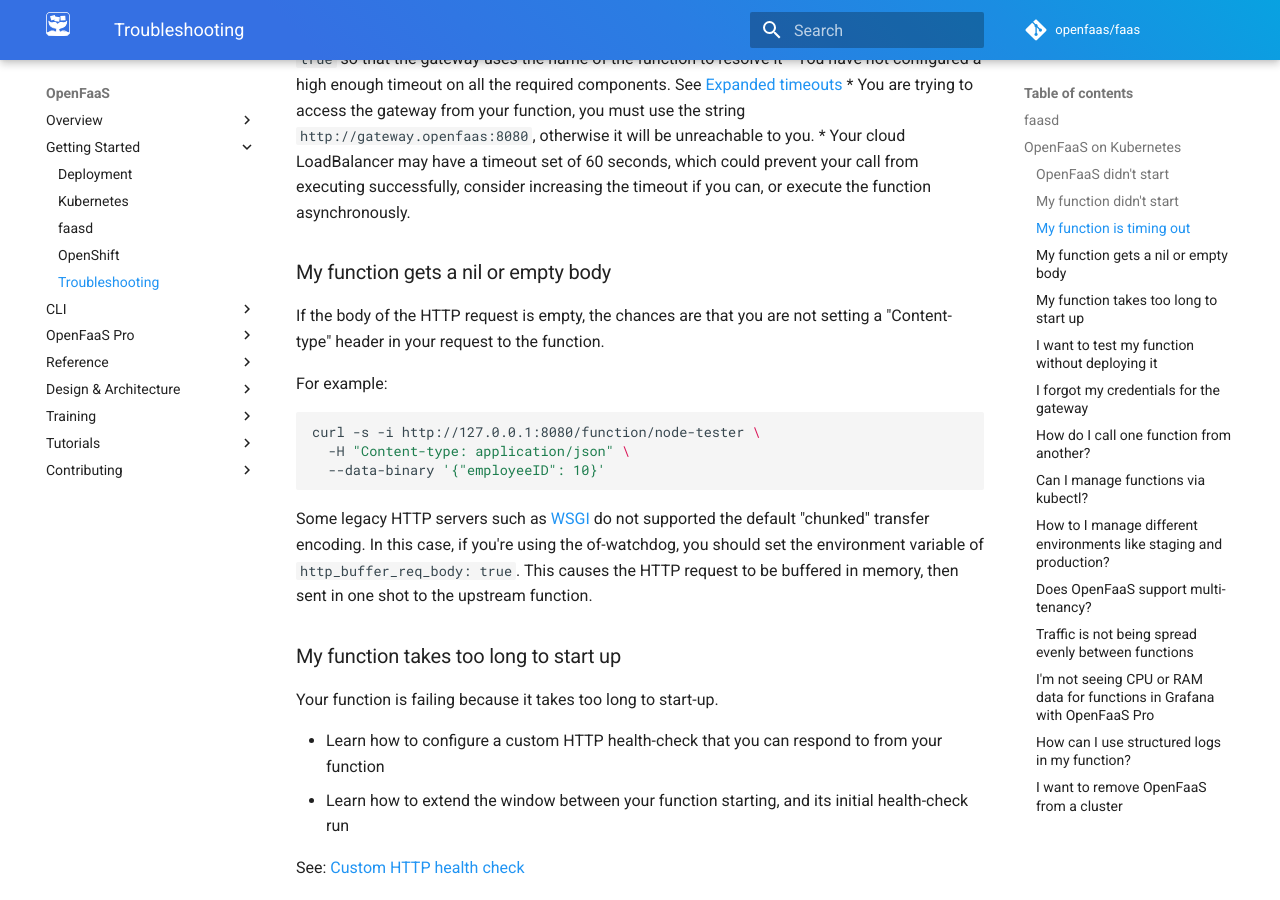
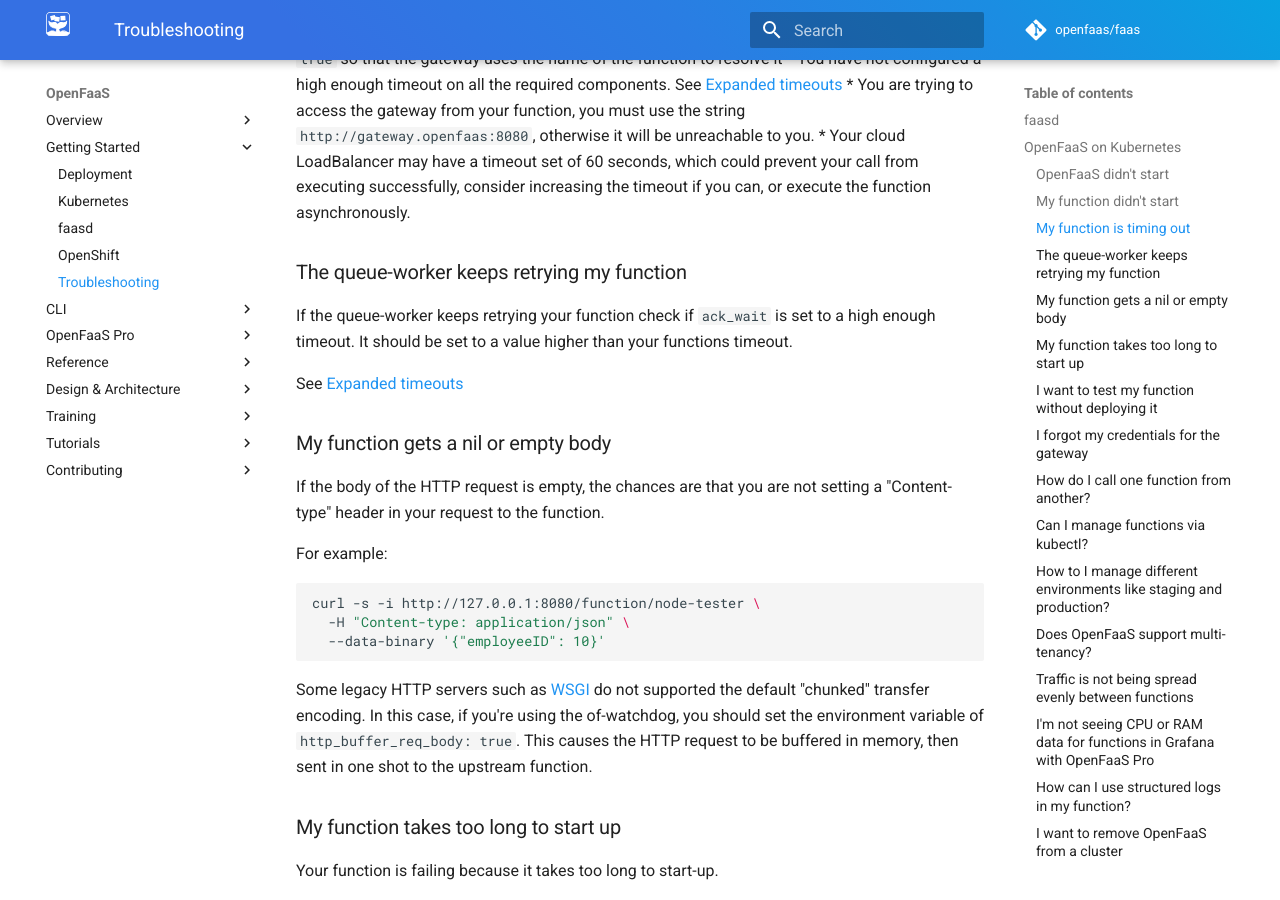
Before and after one commit to openfaas/docs, an MkDocs documentation site: the page built from docs/deployment/troubleshooting.md, in a window 1280 px wide and 900 px high, scrolled down 2471 px. Built offline with MkDocs 1.6.1 and Material for MkDocs 9.7.7, drawn with Linux system fonts in a browser that asks for light colours; comment, search, counter and statistics services are not loaded.

Commit message:
Add note on ackWait value
Based upon an issue a customer was having where the queue-worker kept
retrying messages.

Signed-off-by: Han Verstraete (OpenFaaS Ltd) <han@openfaas.com>

```diff
--- a/docs/deployment/troubleshooting.md
+++ b/docs/deployment/troubleshooting.md
@@ -113,6 +113,12 @@ Common issues:
 * You are trying to access the gateway from your function, you must use the string `http://gateway.openfaas:8080`, otherwise it will be unreachable to you.
 * Your cloud LoadBalancer may have a timeout set of 60 seconds, which could prevent your call from executing successfully, consider increasing the timeout if you can, or execute the function asynchronously.
 
+### The queue-worker keeps retrying my function
+
+If the queue-worker keeps retrying your function check if `ack_wait` is set to a high enough timeout. It should be set to a value higher than your functions timeout.
+
+See [Expanded timeouts](https://docs.openfaas.com/tutorials/expanded-timeouts/)
+
 ### My function gets a nil or empty body
 
 If the body of the HTTP request is empty, the chances are that you are not setting a "Content-type" header in your request to the function.
```
